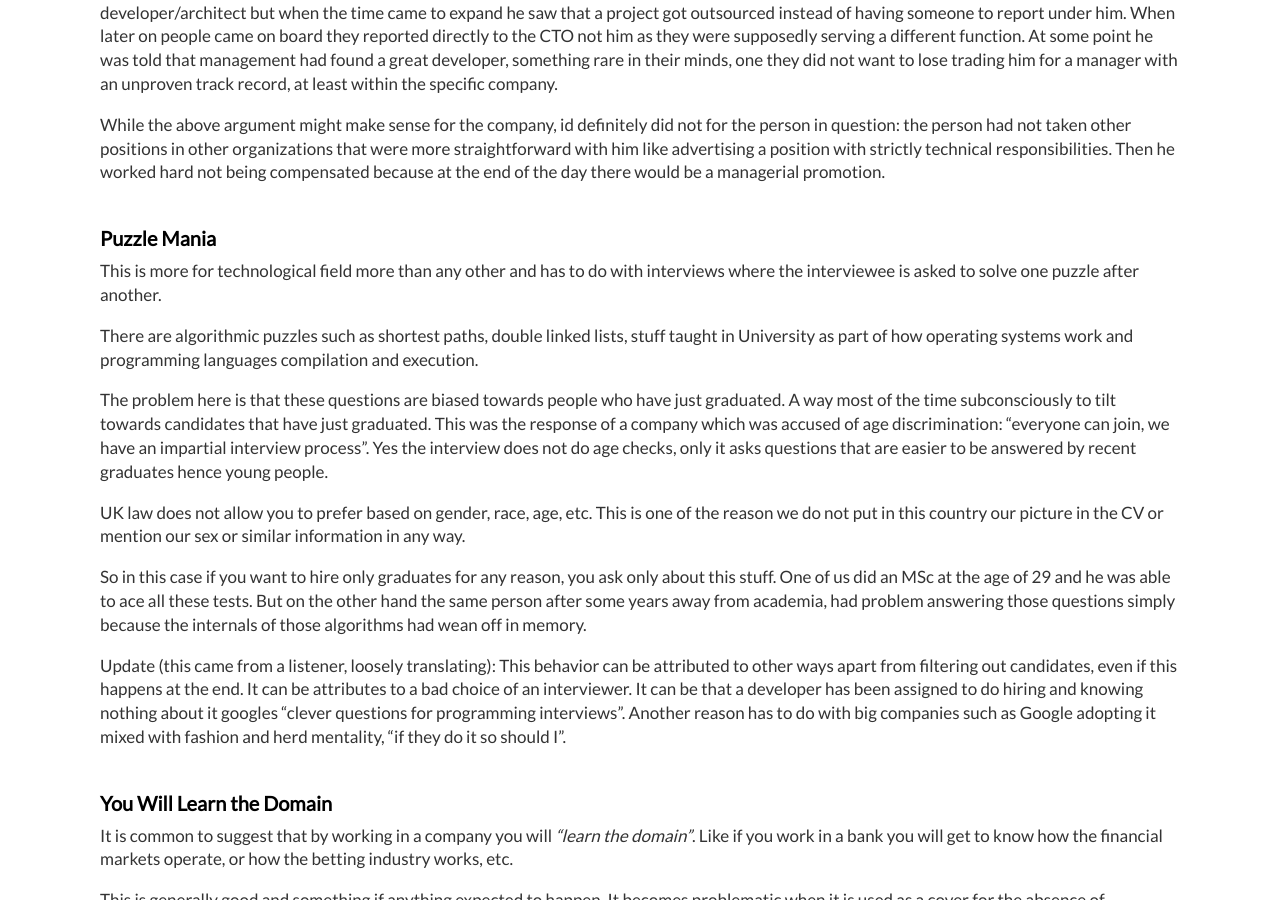
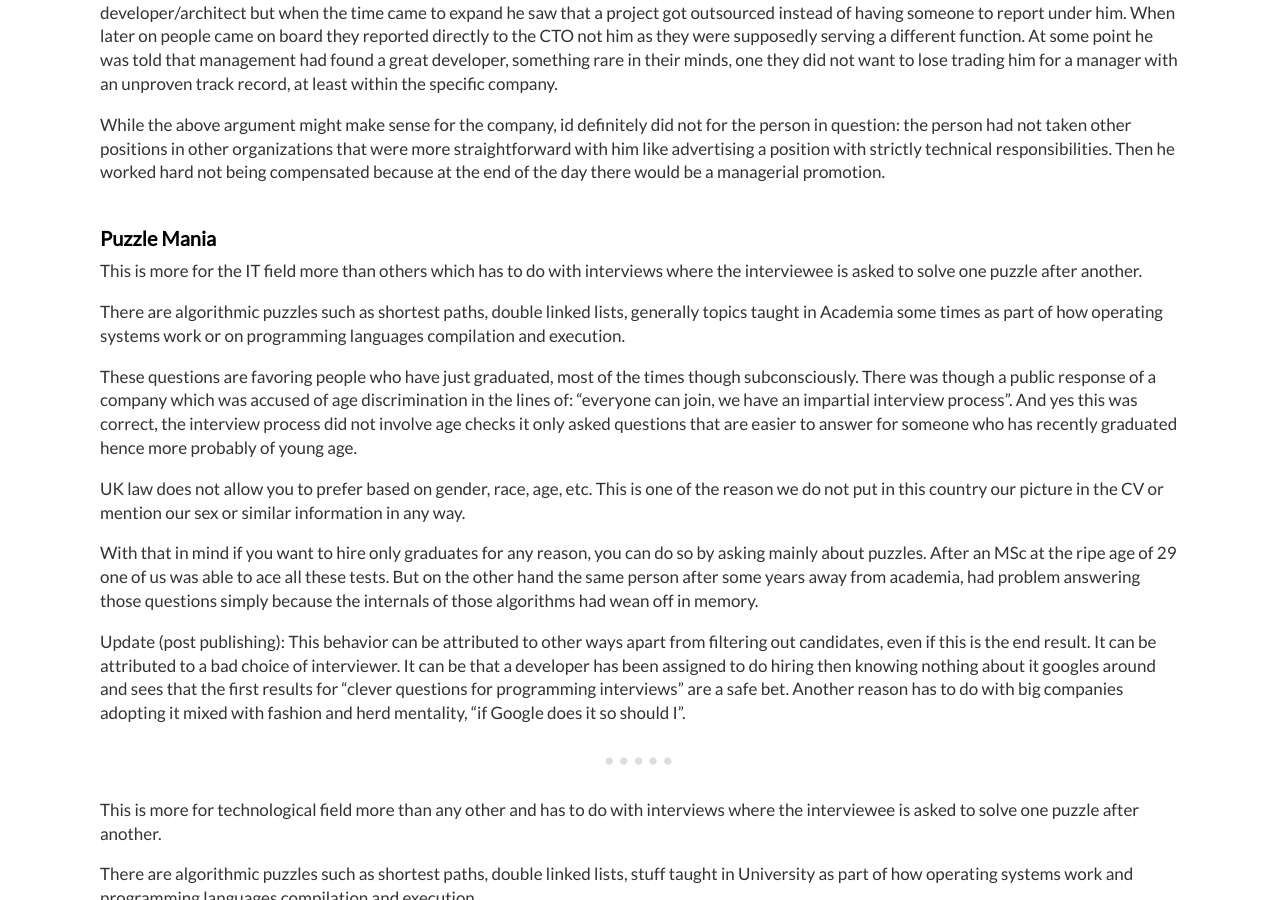
Before and after one commit to dimitrismistriotis/dimitrismistriotis.github.io, a Jekyll site: the page built from _posts/2018-05-24-red_flags_in_interviews.md, in a window 1280 px wide and 900 px high, scrolled down 2545 px. Built offline with Jekyll 4.4.1, drawn with Linux system fonts in a browser that asks for light colours; comment, search, counter and statistics services are not loaded.

Commit message:
Puzzle mania revisit.

```diff
--- a/_posts/2018-05-24-red_flags_in_interviews.md
+++ b/_posts/2018-05-24-red_flags_in_interviews.md
@@ -180,6 +180,41 @@ being compensated because at the end of the day there would be a managerial
 promotion.
 
 ## Puzzle Mania
+
+This is more for the IT field more than others which has to do with
+interviews where the interviewee is asked to solve one puzzle after another.
+
+There are algorithmic puzzles such as shortest paths, double linked lists,
+generally topics taught in Academia some times as part of how operating
+systems work or on programming languages compilation and execution.
+
+These questions are favoring people who have just graduated, most of the times
+though subconsciously. There was though a public response of a company which
+was accused of age discrimination in the lines of: "everyone can join, we have
+an impartial interview process". And yes this was correct, the interview
+process did not involve age checks it only asked questions that are easier
+to answer for someone who has recently graduated hence more probably of young
+age.
+
+UK law does not allow you to prefer based on gender, race, age, etc. This is
+one of the reason we do not put in this country our picture in the CV or
+mention our sex or similar information in any way.
+
+With that in mind if you want to hire only graduates for any reason, you can
+do so by asking mainly about puzzles. After an MSc at the ripe age of 29 one
+of us was able to ace all these tests. But on the other hand the same person
+after some years away from academia, had problem answering those questions
+simply because the internals of those algorithms had wean off in memory.
+
+Update (post publishing): This behavior can be attributed to other ways apart
+from filtering out candidates, even if this is the end result. It can be
+attributed to a bad choice of interviewer. It can be that a developer has been
+assigned to do hiring then knowing nothing about it googles around and sees
+that the first results for  "clever questions for programming interviews" are a
+safe bet. Another reason has to do with big companies adopting
+it mixed with fashion and herd mentality, "if Google does it so should I".
+
+---
 
 This is more for technological field more than any other and has to do with
 interviews where the interviewee is asked to solve one puzzle after another.
```
